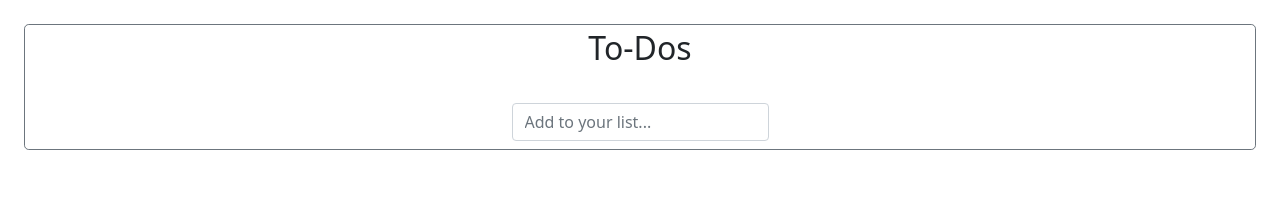
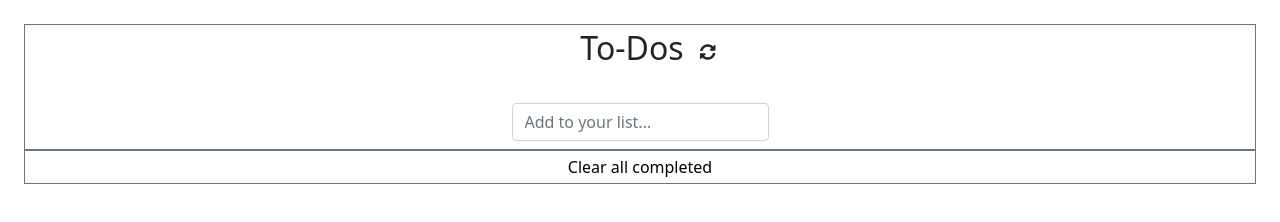
Before and after one commit to Jmagero/to-dos-list, a website built with webpack: page src/index.html in a window 1280 px wide. Built offline with nearby package versions, Linux system fonts and the light colour scheme.

Commit message:
Add fontawesome and used less space equal signs

```diff
--- a/src/index.html
+++ b/src/index.html
@@ -6,17 +6,25 @@
     <meta name="viewport" content="width=device-width, initial-scale=1.0">
     <link href="https://cdn.jsdelivr.net/npm/bootstrap@5.0.2/dist/css/bootstrap.min.css" rel="stylesheet" integrity="sha384-EVSTQN3/azprG1Anm3QDgpJLIm9Nao0Yz1ztcQTwFspd3yD65VohhpuuCOmLASjC" crossorigin="anonymous">
     <script src="https://cdn.jsdelivr.net/npm/bootstrap@5.0.2/dist/js/bootstrap.bundle.min.js" integrity="sha384-MrcW6ZMFYlzcLA8Nl+NtUVF0sA7MsXsP1UyJoMp4YLEuNSfAP+JcXn/tWtIaxVXM" crossorigin="anonymous"></script>
+    <link rel="stylesheet" href="https://use.fontawesome.com/releases/v5.15.3/css/all.css"
+    integrity="sha384-SZXxX4whJ79/gErwcOYf+zWLeJdY/qpuqC4cAa9rOGUstPomtqpuNWT9wdPEn2fk" crossorigin="anonymous" />
     <title>To-dos-List</title>
 </head>
 <body>
-    <main class="m-4 w-70">
-        <div class="border border-secondary d-flex flex-column align-items-center justify-content-center rounded-3">
-            <h2 class="py-1 px-2 mx-2">To-Dos</h2>
-              <ul id="tasks" class="listClass d-flex w-50 flex-column" class = "drag-sort-enable"></ul>
+    <main class="m-4 w-90">
+        <div class="border border-secondary d-flex flex-column align-items-center justify-content-center">
+            <div class="d-flex align-items-center justify-content-around">
+                <h2 class="py-1 px-2 mx-2">To-Dos</h2>
+                <i class="fas fa-sync-alt"></i>
+            </div>
+              <ul id="tasks" class="d-flex w-50 flex-column" class ="list-group"></ul>
               <div class="d-flex m-2 w-20" >
                 <input type="text" class="form-control" id="inputTask" placeholder="Add to your list..." />
               </div>
         </div>
+        <a href="#">
+            <p class="border border-secondary text-center p-1">Clear all completed</p>
+        </a>
     </main>
 </body>
 </html>
```
